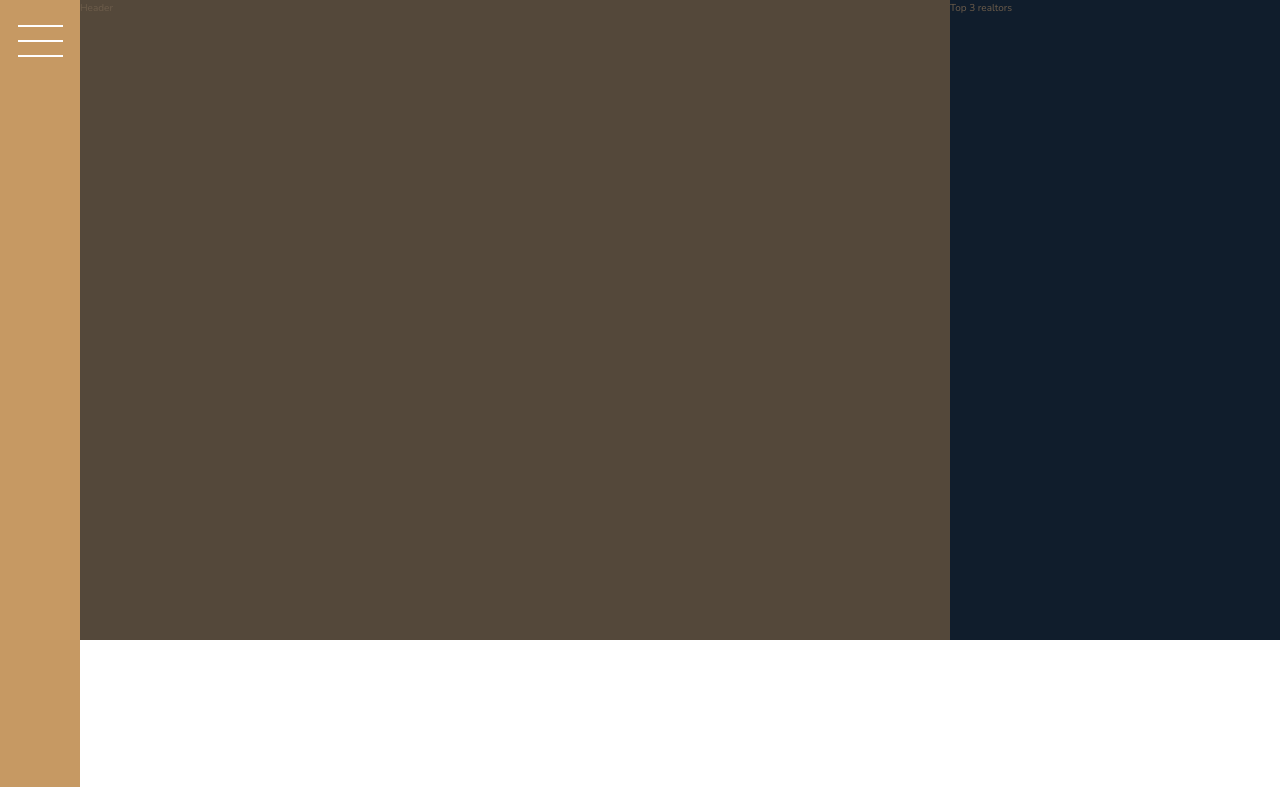
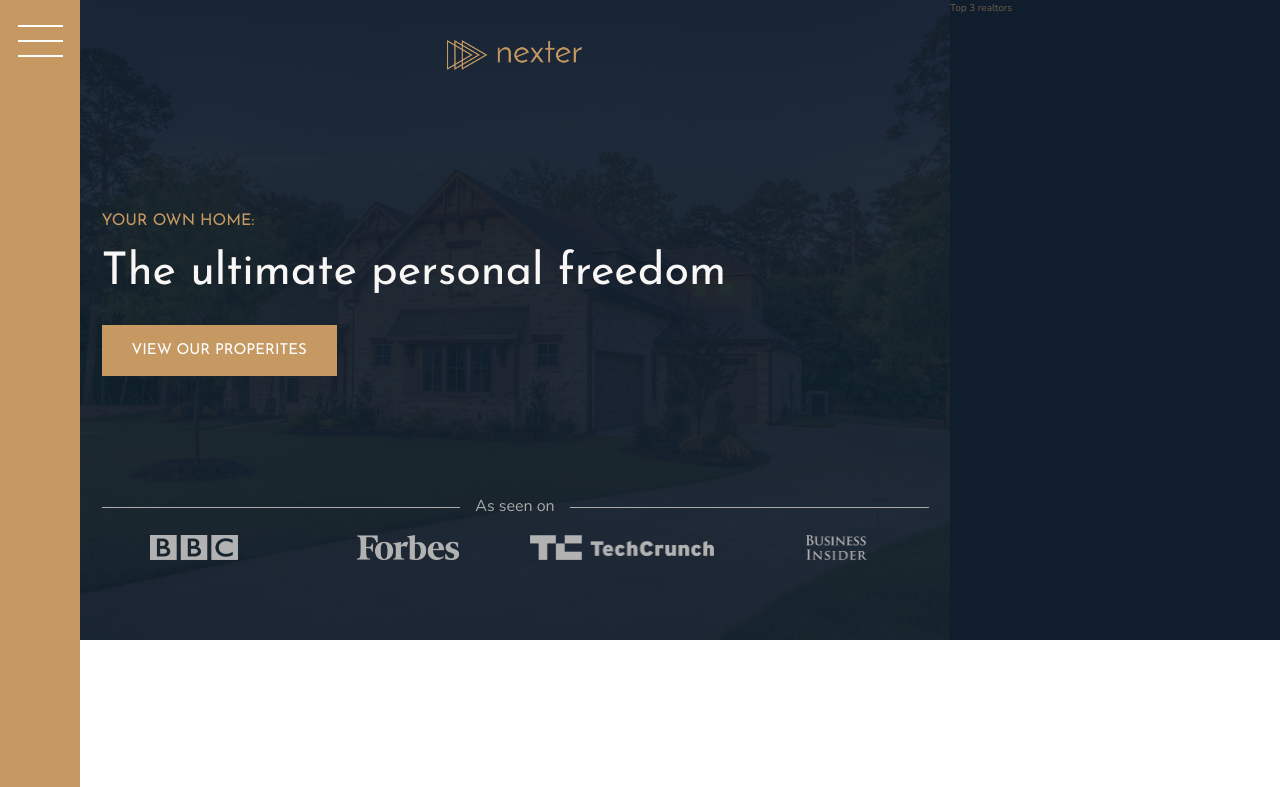
Before and after one commit to jstonedev/plexter, a website: page index.html in a window 1280 px wide. Shown: the top 787 px of the page. Drawn offline with nearby package versions, Linux system fonts and the light colour scheme.

Commit message:
build & style the header section

```diff
--- a/index.html
+++ b/index.html
@@ -22,7 +22,19 @@
 		<!-- Sidebar End -->
 
 		<!-- Header Start -->
-		<header class="header">Header</header>
+		<header class="header">
+			<img src="img/logo.png" alt="Plexter logo" class="header__logo" />
+			<h3 class="heading-3">Your own home:</h3>
+			<h1 class="heading-1">The ultimate personal freedom</h1>
+			<button class="btn header__btn">View our properites</button>
+			<div class="header__seenon-text">As seen on</div>
+			<div class="header__seenon-logos">
+				<img src="img/logo-bbc.png" alt="Seen on logo 1" />
+				<img src="img/logo-forbes.png" alt="Seen on logo 2" />
+				<img src="img/logo-techcrunch.png" alt="Seen on logo 3" />
+				<img src="img/logo-bi.png" alt="Seen on logo 4" />
+			</div>
+		</header>
 		<!-- Header End -->
 
 		<!-- Realtors Section Start -->
--- a/sass/_header.scss
+++ b/sass/_header.scss
@@ -1,4 +1,57 @@
 .header {
 	background-color: $color-grey-dark-1;
 	grid-column: full-start / col-end 6;
+	background-image: linear-gradient(
+			rgba($color-secondary, 0.93),
+			rgba($color-secondary, 0.93)
+		),
+		url(../img/hero.jpeg);
+	background-size: cover;
+	background-position: center;
+	padding: 8rem;
+	padding-top: 4rem;
+	display: grid;
+	grid-template-rows: 1fr min-content 6rem 1fr;
+	grid-template-columns: max-content;
+	row-gap: 1.5rem;
+	justify-content: center;
+
+	&__logo {
+		height: 3rem;
+		justify-self: center;
+	}
+
+	&__btn {
+		align-self: start;
+		justify-self: start;
+	}
+
+	&__seenon-text {
+		font-size: 1.6rem;
+		color: $color-grey-light-2;
+		display: grid;
+		grid-template-columns: 1fr max-content 1fr;
+		align-items: center;
+		gap: 1.5rem;
+
+		&::before,
+		&::after {
+			content: "";
+			height: 0.1rem;
+			display: block;
+			background-color: currentColor;
+		}
+	}
+
+	&__seenon-logos {
+		display: grid;
+		grid-template-columns: repeat(4, 1fr);
+		gap: 3rem;
+		justify-items: center;
+
+		img {
+			height: 2.5rem;
+			filter: brightness(70%);
+		}
+	}
 }
--- a/sass/_typography.scss
+++ b/sass/_typography.scss
@@ -5,6 +5,9 @@
 
 .heading-1 {
 	@extend %heading;
+	font-size: 4.5rem;
+	color: $color-grey-light-1;
+	line-height: 1;
 }
 
 .heading-2 {
```
Also changed, not shown: css/style.css, img/hero.jpeg (added), img/logo-bbc.png (added), img/logo-bi.png (added), img/logo-forbes.png (added), img/logo-techcrunch.png (added), img/logo.png (added).
